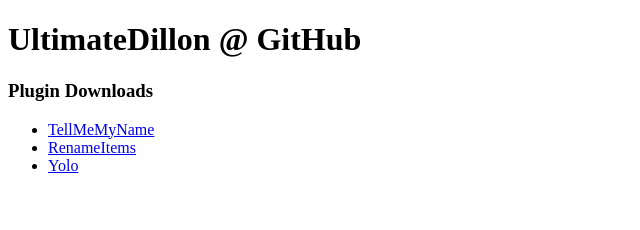
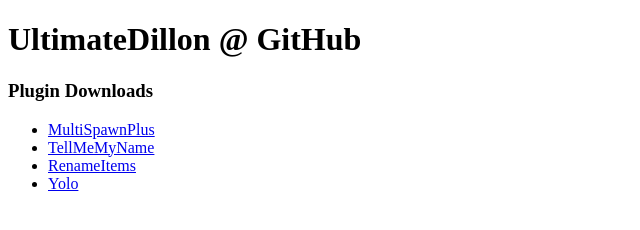
Before and after one commit to Dilloid/dilloid.github.io, a plain HTML site: page index.html in a window 1280 px wide. Shown: the whole page, without its empty margins (0-640 px from the left). Drawn offline with Linux system fonts and the light colour scheme.

Commit message:
Update Index

```diff
--- a/index.html
+++ b/index.html
@@ -7,6 +7,9 @@
     <h1>UltimateDillon @ GitHub</h1>
     <h3>Plugin Downloads</h3>
     <ul>
+        <li><a href="https://www.dropbox.com/s/copix4eo4srpiec/MultiSpawnPlus-0.2.1.jar">
+        MultiSpawnPlus
+        </a></li>
         <li><a href="https://www.dropbox.com/s/t4pkuztp0f5cnru/TellMeMyName-0.1.18-SNAPSHOT.jar">
         TellMeMyName
         </a></li>
```
